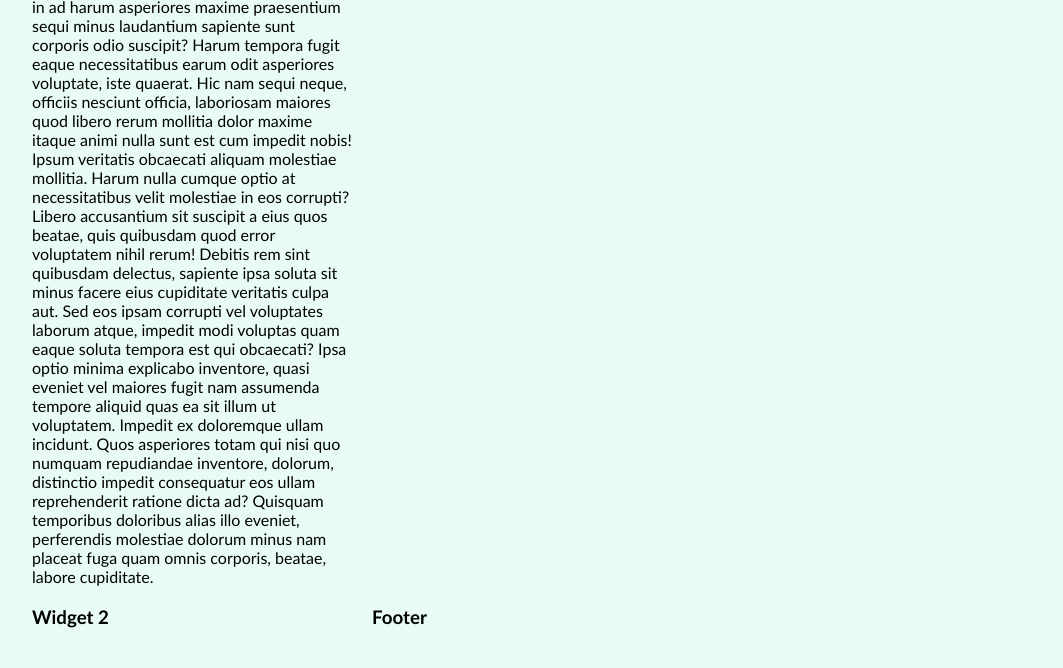
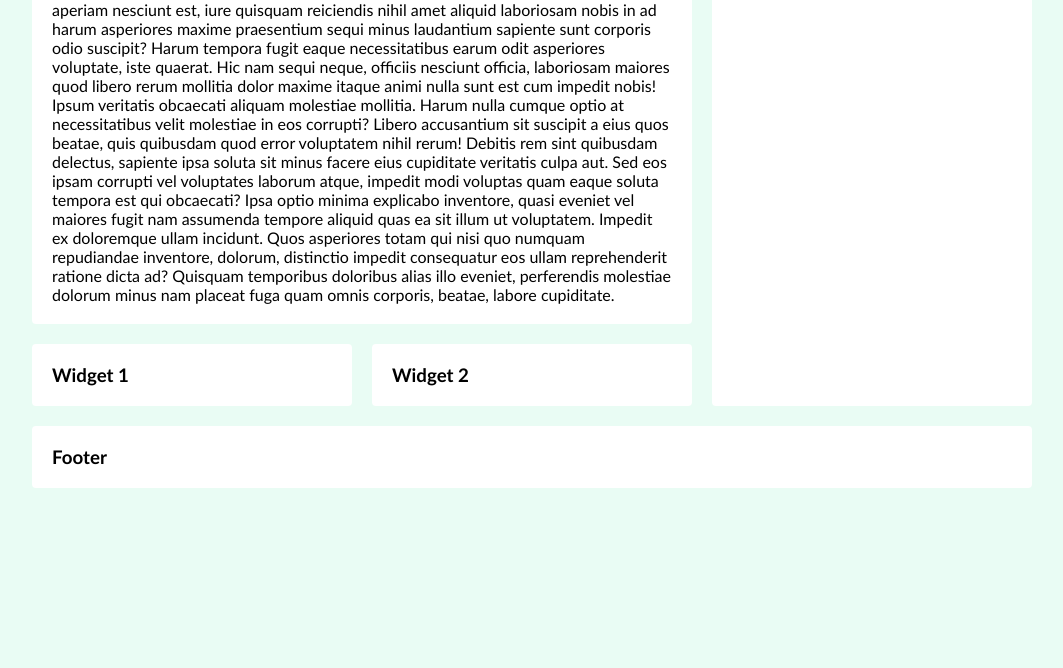
Before and after one commit to teresagorbea/cssgrid-a-bootstrap, a plain HTML site: page index.html in a window 1280 px wide. Shown: the part 187-855 px from the top of the page, without its empty margins (108-1171 px from the left). After the commit the page ends 800 px from the top, so only its background shows below. Drawn offline with Linux system fonts and the light colour scheme.

Commit message:
grid-area2

```diff
--- a/css/index.css
+++ b/css/index.css
@@ -15,10 +15,37 @@ body{
     grid-gap: 20px;
     grid-template-columns: repeat(3, 1fr);
     grid-template-rows: repeat(4, auto);
-    grid-template-areas: "header header header";
+    grid-template-areas: "header header header"
+                        "contenido contenido aside"
+                        "widget-1 widget-2 aside"
+                        "footer footer footer";
+}
+.container>div,
+.container .header,
+.container .contenido,
+.container .sidebar,
+.container .footer{
+    background: #fff;
+    padding: 20px;
+    border-radius: 4px;
 }
 .container .header{
     background: #12203e;
     color: #fff;
     grid-area: header;
 }
+.container .contenido{
+    grid-area: contenido;
+}
+.container .sidebar{
+    grid-area: aside;
+}
+.container .widget-1{
+    grid-area: widget-1;
+}
+.container .widget-2{
+    grid-area: widget-2;
+}
+.container .footer{
+    grid-area: footer;
+}
```
